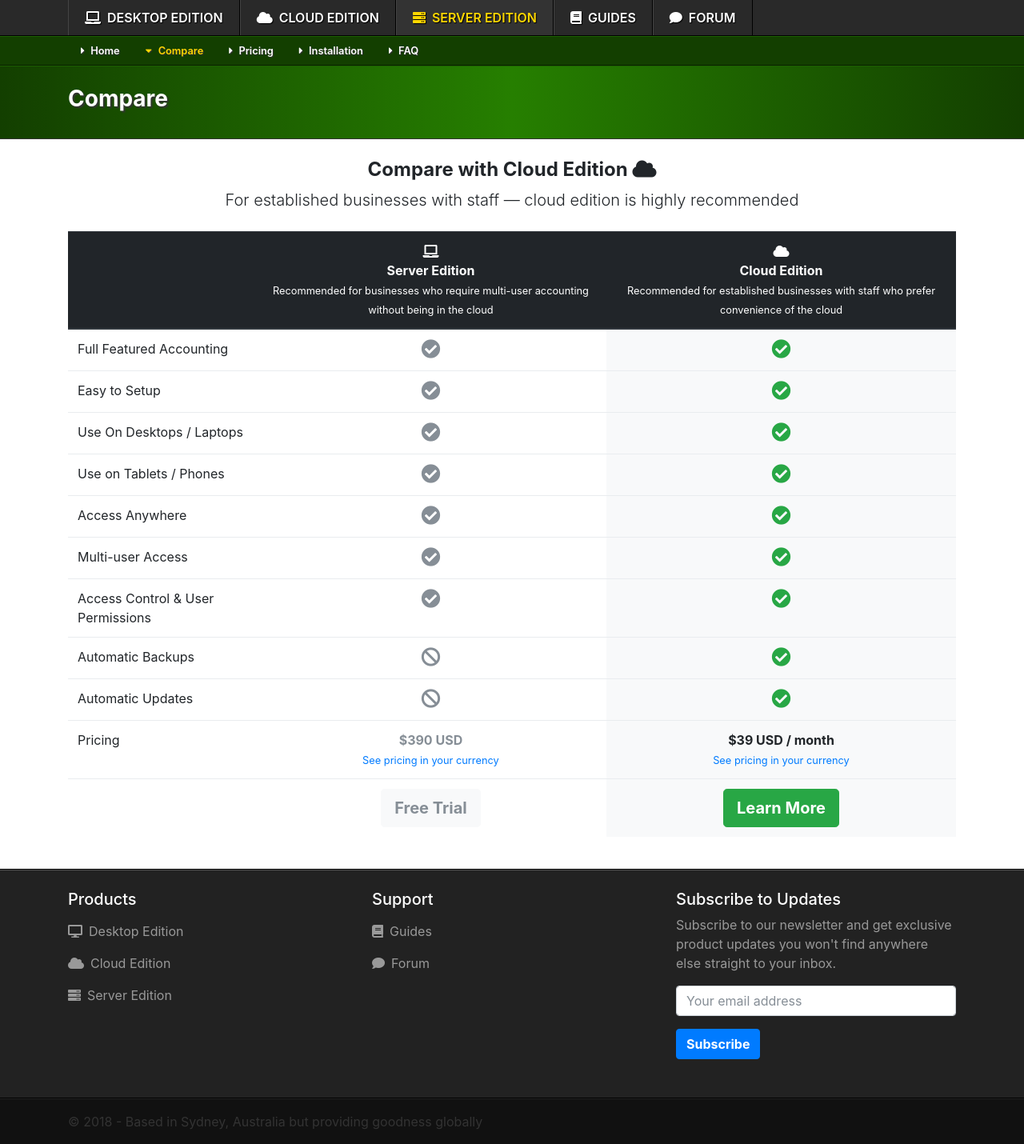
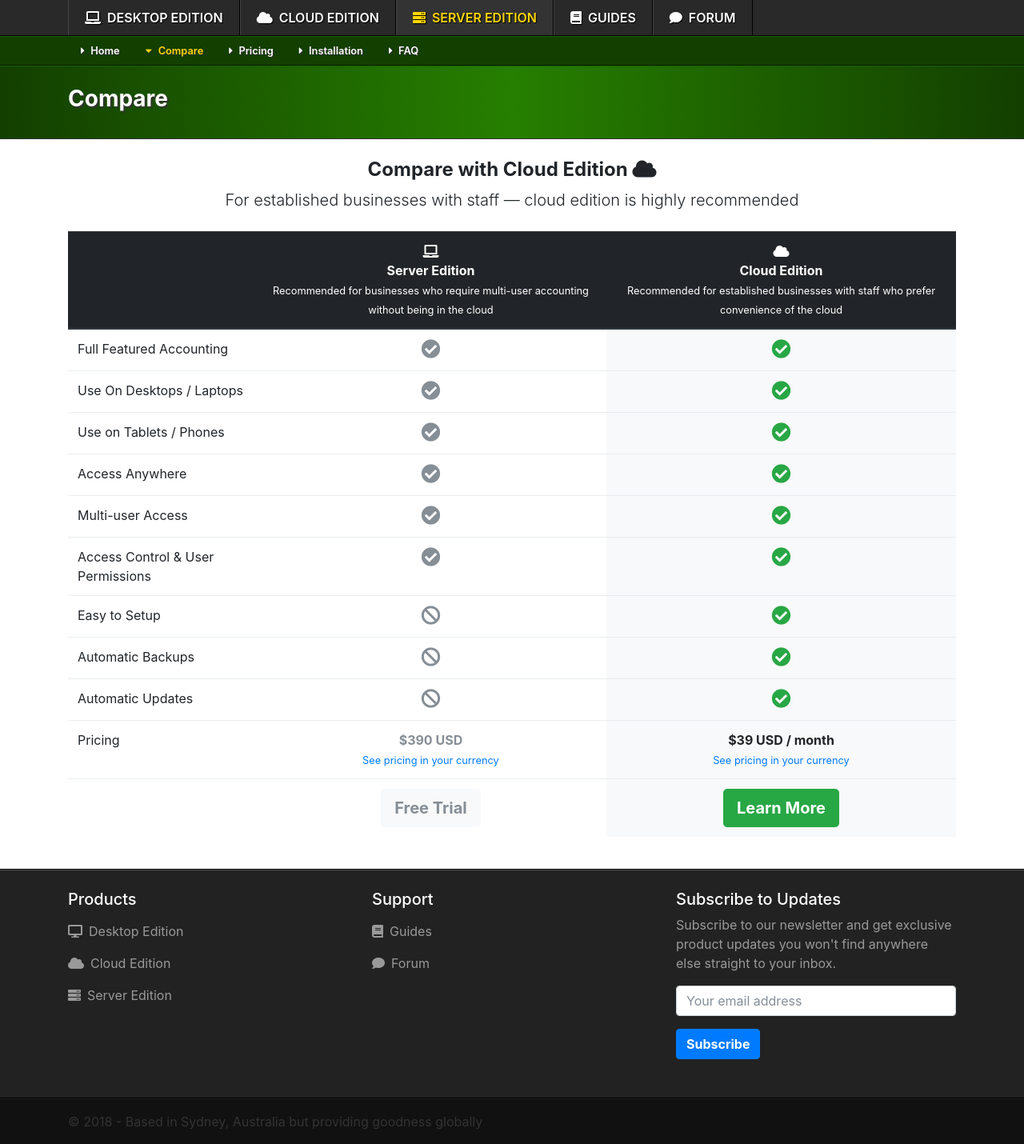
Before and after one commit to 3etechinns/www.manager.io, a Jekyll site: the page built from server/compare/index.html, in a window 1280 px wide. Shown: the whole page at 80% size. Built offline with Jekyll 4.4.1, drawn with Linux system fonts in a browser that asks for light colours; nearby versions of some CDN libraries; comment, search, counter and statistics services are not loaded.

Commit message:
no message

```diff
--- a/server/compare/index.html
+++ b/server/compare/index.html
@@ -20,12 +20,12 @@ title: Compare
   </thead>
   <tbody>
     <tr><td class="text-left">Full Featured Accounting</td><td><i class="fas fa-check-circle text-muted"></i></td><td class="bg-light"><i class="fas fa-check-circle text-success"></i></td></tr>
-    <tr><td class="text-left">Easy to Setup</td><td><i class="fas fa-check-circle text-muted"></i></td><td class="bg-light"><i class="fas fa-check-circle text-success"></i></td></tr>
     <tr><td class="text-left">Use On Desktops / Laptops</td><td><i class="fas fa-check-circle text-muted"></i></td><td class="bg-light"><i class="fas fa-check-circle text-success"></i></td></tr>
     <tr><td class="text-left">Use on Tablets / Phones</td><td><i class="fas fa-check-circle text-muted"></i></td><td class="bg-light"><i class="fas fa-check-circle text-success"></i></td></tr>
     <tr><td class="text-left">Access Anywhere</td><td><i class="fas fa-check-circle text-muted"></i></td><td class="bg-light"><i class="fas fa-check-circle text-success"></i></td></tr>
     <tr><td class="text-left">Multi-user Access</td><td><i class="fas fa-check-circle text-muted"></i></td><td class="bg-light"><i class="fas fa-check-circle text-success"></i></td></tr>
     <tr><td class="text-left">Access Control & User Permissions</td><td><i class="fas fa-check-circle text-muted"></i></td><td class="bg-light"><i class="fas fa-check-circle text-success"></i></td></tr>
+    <tr><td class="text-left">Easy to Setup</td><td><i class="fas fa-ban text-muted"></i></td><td class="bg-light"><i class="fas fa-check-circle text-success"></i></td></tr>
     <tr><td class="text-left">Automatic Backups</td><td><i class="fas fa-ban text-muted"></i></td><td class="bg-light"><i class="fas fa-check-circle text-success"></i></td></tr>
     <tr><td class="text-left">Automatic Updates</td><td><i class="fas fa-ban text-muted"></i></td><td class="bg-light"><i class="fas fa-check-circle text-success"></i></td></tr>
     <tr><td class="text-left">Pricing</td><td class="text-muted font-weight-bold">$390 USD<br /><a href="/server/pricing/" class="font-weight-normal small">See pricing in your currency</a></td><td class="font-weight-bold bg-light">$39 USD / month<br /><a href="/cloud/pricing/" class="font-weight-normal small">See pricing in your currency</a></td></tr>
```
